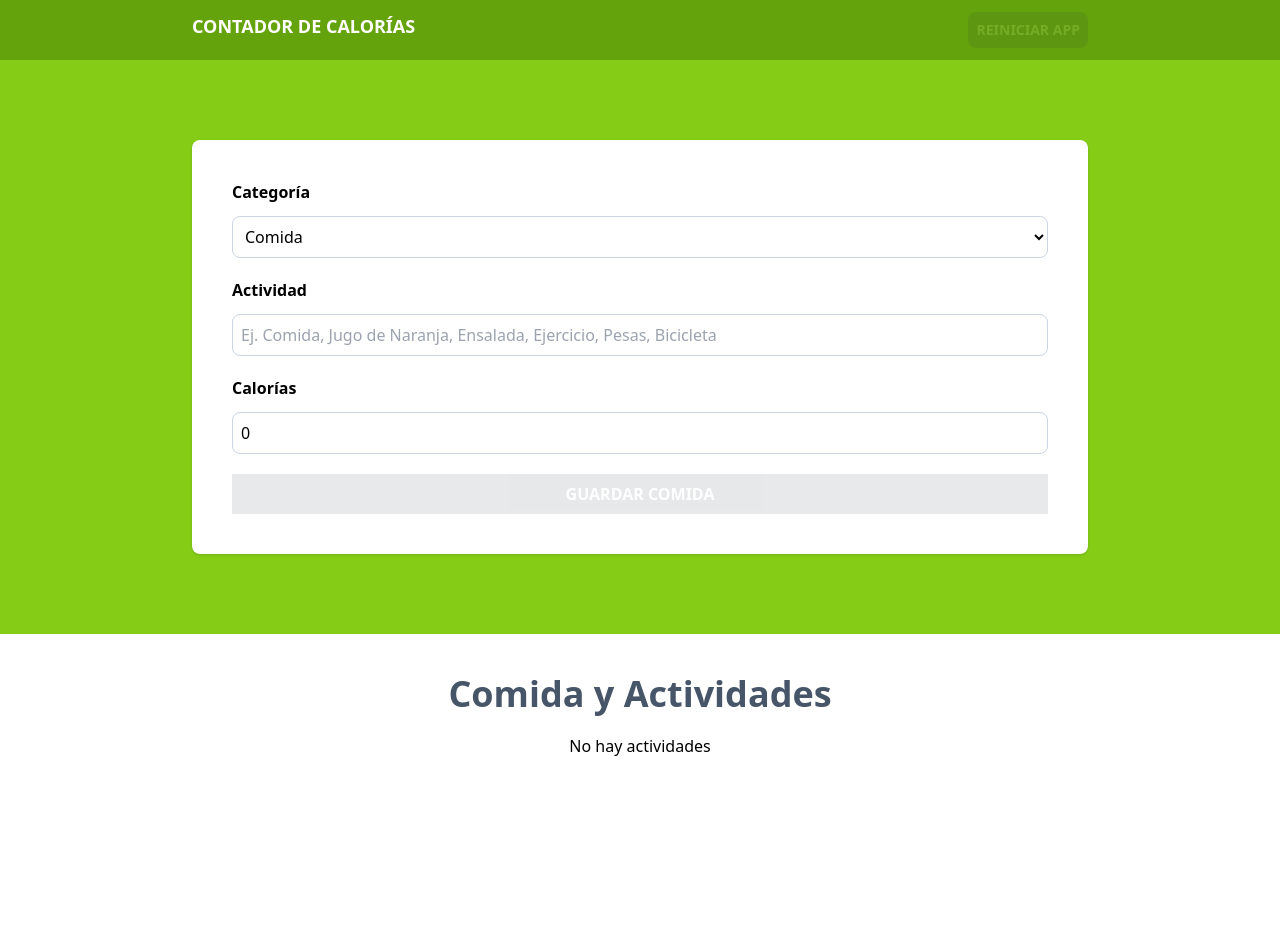
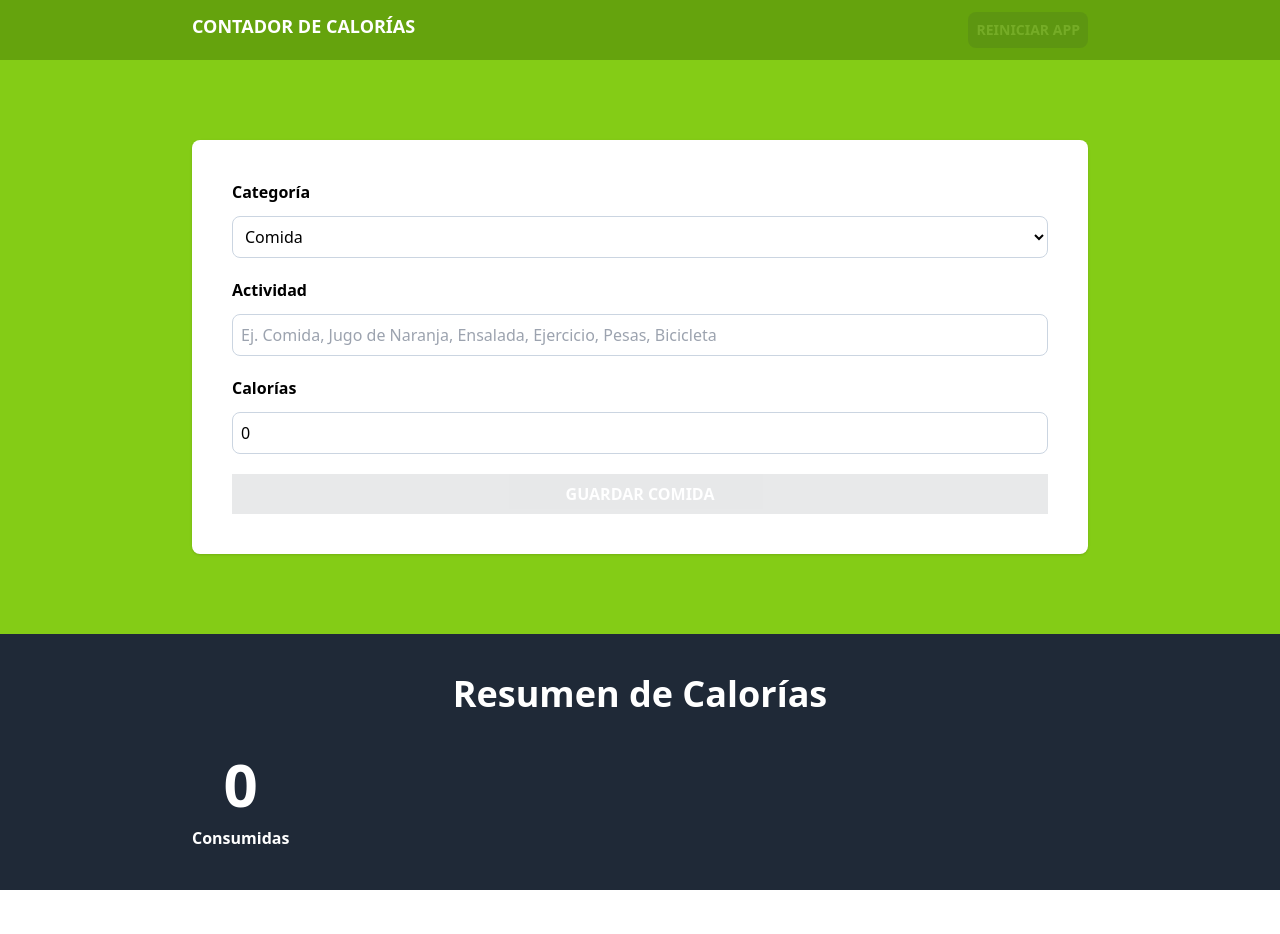
Before and after one commit to stan-mqz/calorie-tracker, a React app: page / in a window 1280 px wide. Shown: the top 934 px of the page. Before the commit the page ends 818 px from the top, so only its background shows below. Built offline with nearby package versions, Linux system fonts and the light colour scheme; the HTML template or start-up script is replaced by a standard one.

Commit message:
created and added consumed CalorieTracker component

```diff
--- a/src/App.tsx
+++ b/src/App.tsx
@@ -2,6 +2,7 @@
 import Form from "./components/Form";
 import { activityReducer, initialState } from "./reducers/activityReducer";
 import ActivityList from "./components/ActivityList";
+import { CalorieTracker } from "./components/CalorieTracker";
 
 function App() {
   const [state, dispatch] = useReducer(activityReducer, initialState);
@@ -38,6 +39,14 @@
         </div>
       </section>
 
+      <section className="bg-gray-800 py-10">
+        <div className="max-w-4xl mx-auto">
+          <CalorieTracker
+          activities = {state.activities}
+          />
+        </div>
+      </section>
+
       <section className="p-10 mx-auto max-w-4xl">
         <ActivityList activities={state.activities} dispatch={dispatch} />
       </section>
--- /dev/null
+++ b/src/components/CalorieTracker.tsx
@@ -0,0 +1,36 @@
+import { useMemo } from "react";
+import { Activity } from "../types/types";
+
+type CalorieTrackerProps = {
+  activities: Activity[];
+};
+
+export const CalorieTracker = ({ activities }: CalorieTrackerProps) => {
+  const caloriesConsumed = useMemo(
+    () =>
+      activities.reduce(
+        (total, activity) =>
+          activity.cathegory === 1 ? total + activity.calories : total,
+        0
+      ),
+    [activities]
+  );
+
+  return (
+    <>
+      <h2 className="text-4xl font-black text-white text-center">
+        Resumen de Calorías
+      </h2>
+
+      <div className="flex flex-col items-center md:flex-row md:justify-between gap-5 mt-10">
+        <p className="text-white font-bold rounded-full grid grid-cols-1 gap-3 text-center">
+          <span className="font-black text-6xl text-orange">
+            {" "}
+            {caloriesConsumed}
+          </span>
+            Consumidas
+        </p>
+      </div>
+    </>
+  );
+};
```
